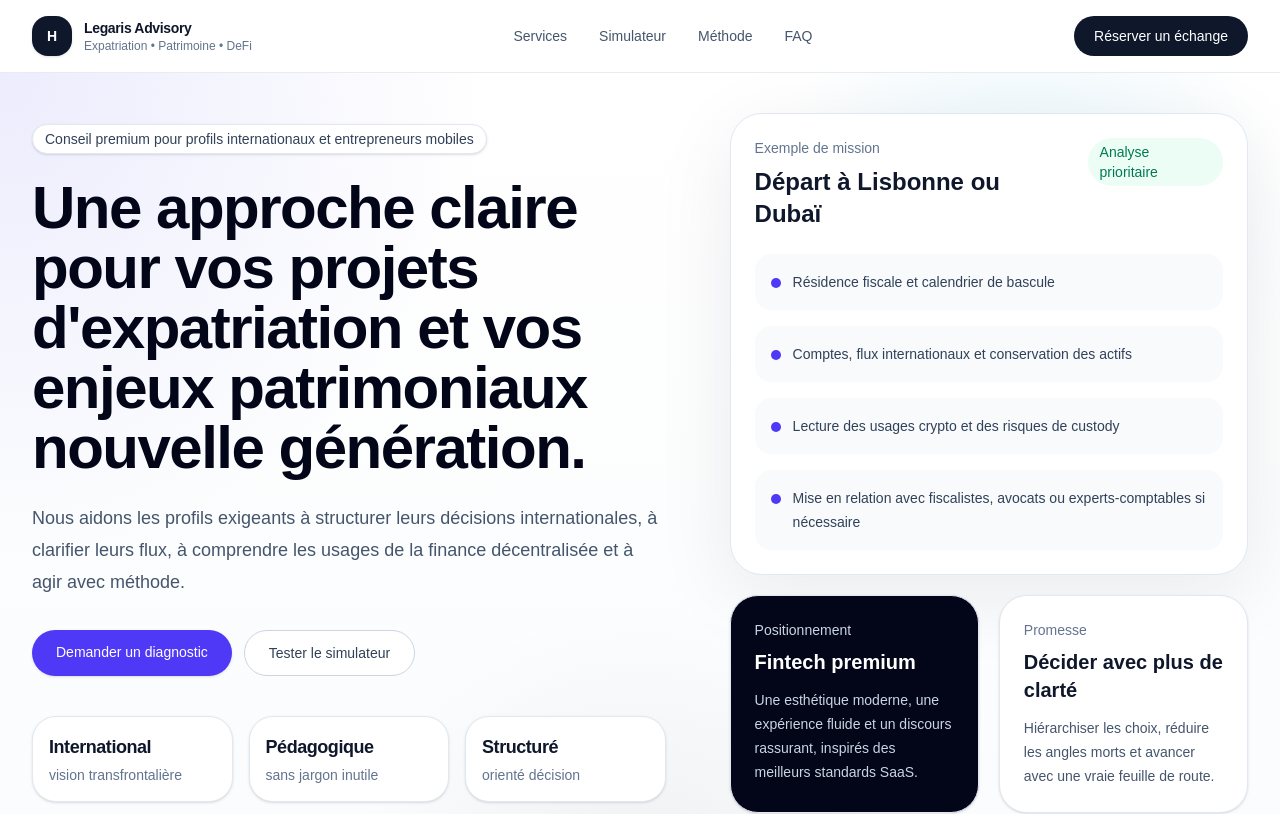
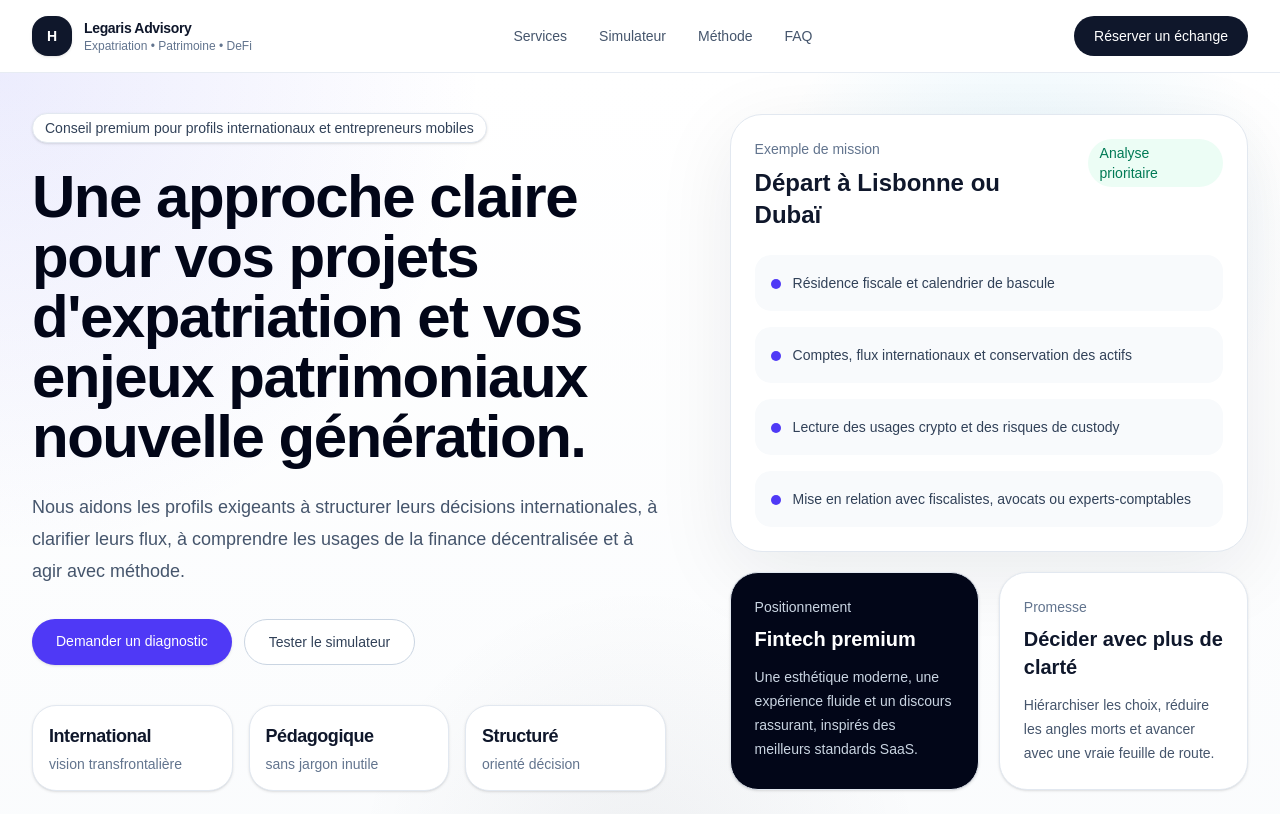
Before and after one commit to julien7paris/legaris-site, a Next.js app: page / in a window 1280 px wide. Shown: the top 814 px of the page. Built offline with nearby package versions, Linux system fonts and the light colour scheme.

Commit message:
fix bullets landing

```diff
--- a/app/page.tsx
+++ b/app/page.tsx
@@ -181,7 +181,7 @@ export default function ExpatDeFiLandingPage() {
                       "Résidence fiscale et calendrier de bascule",
                       "Comptes, flux internationaux et conservation des actifs",
                       "Lecture des usages crypto et des risques de custody",
-                      "Mise en relation avec fiscalistes, avocats ou experts-comptables si nécessaire",
+                      "Mise en relation avec fiscalistes, avocats ou experts-comptables",
                     ].map((item) => (
                       <div key={item} className="flex items-start gap-3 rounded-2xl bg-slate-50 p-4">
                         <div className="mt-2 h-2.5 w-2.5 shrink-0 rounded-full bg-indigo-600" />
```
